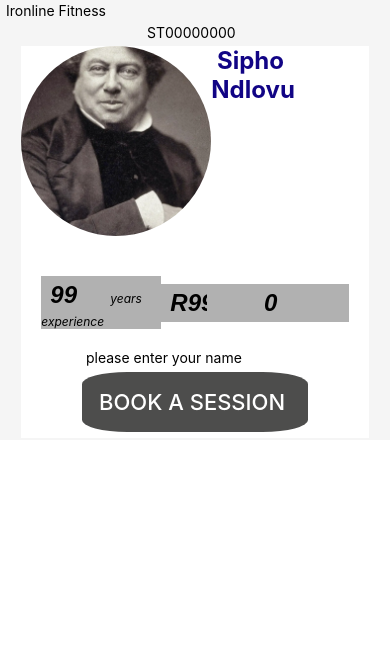
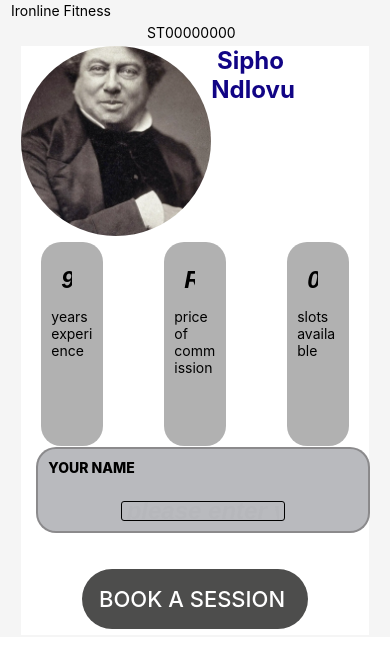
Before and after one commit to Not4PplPrsn/MyNewApp, a React Native app: screen / in a window 390 px wide. Shown: the top 668 px of the page. Built offline with nearby package versions, Linux system fonts and the light colour scheme.

Commit message:
New changes to the styling
Changed the units of the border Radius from percentages to actual pixels. Then added new styling for the name input field. Then made new text tags for the text meant to be underneath the slot, amount and years input fields.  Changed the some text tags into View tags.

```diff
--- a/App.tsx
+++ b/App.tsx
@@ -28,7 +28,7 @@ export default function App() {
 
     <View style = {styles.headerLine}>
 
-        <Text style = {{alignSelf: 'flex-start'}}> Ironline Fitness </Text>
+        <Text style = {{alignSelf: 'flex-start', marginLeft: 5}}> Ironline Fitness </Text>
 
         <Text style = {styles.studentNumberLine}>
           ST
@@ -48,25 +48,28 @@ export default function App() {
 
         <View  style={{ flexDirection: 'row', alignItems: 'center', justifyContent: 'space-between', margin: 20, }}>
 
-        <Text style= {styles.lableStyle}>
+        <View style= {styles.lableStyle}>
           <TextInput style = {styles.agentInformation} value={years} onChangeText={handleYearsChange} keyboardType = 'numeric' placeholder = "99" />
-          years experience
-        </Text>
+          <Text>years experience </Text>
+        </View>
 
-        <Text style= {styles.lableStyle}>
+        <View style= {styles.lableStyle}>
          <TextInput style = {styles.agentInformation} value={amount} onChangeText={(text) => setAmount(text) } keyboardType = 'numeric' placeholder = "R999"/>
+          <Text>price of commission </Text>
 
-        </Text>
+        </View>
 
-        <Text style= {styles.lableStyle}>
+        <View style= {styles.lableStyle}>
          <TextInput style = {styles.agentInformation} value={slots} onChangeText={(text) => setSlots(text) } keyboardType = 'numeric' placeholder = "0" />
-        </Text>
+          <Text>slots available </Text>
+        </View>
 
         </View>
         <View>
-
-        <TextInput placeholder = "please enter your name" value = {slots} onChangeText = {handleNameChange}/>
-
+        <View style =  {styles.nameField}>
+          <Text style  ={{fontWeight: "800", textTransform: "uppercase", alignSelf: "flex-start", padding: 10}}>Your name</Text>
+          <TextInput style={styles.nameFill} placeholder = "please enter your name" value = {slots} onChangeText = {handleNameChange} placeholderTextColor={'#6d6a6a07'}/>
+        </View>
       </View>
 
       <TouchableOpacity>
@@ -131,12 +134,12 @@ const styles = StyleSheet.create({
     fontFamily: "Arial",
     borderWidth:0,
     padding:5,
-    marginRight: 5,
-    marginLeft: 4,
+    margin: 5,
     fontStyle: 'italic',
     color: '#000000',
     width : '50%',
-    height: '25%'
+    height: '25%',
+    borderRadius: 44
   },
   ImageCaption: {
     flexDirection: 'row',
@@ -166,7 +169,7 @@ const styles = StyleSheet.create({
   },
   ButtonDesign: {
     backgroundColor: "rgba(58, 58, 57, 0.9)",
-    borderRadius: "20%",
+    borderRadius: 40,
     height: "auto",
     padding: 7,
     margin: 6,
@@ -176,7 +179,40 @@ const styles = StyleSheet.create({
     flexDirection: "column",
     fontSize: 12,
     fontStyle: 'italic',
-    backgroundColor: "rgba(156, 156, 156, 0.79)"
-  }
+    backgroundColor: "rgba(156, 156, 156, 0.79)",
+    padding: 10,
+    width: "20%",
+    height: "150%",
+    borderRadius: 20,
 
+  },
+    nameField: {
+        flexDirection: "column",
+        margin: 15,
+        height: "66%",
+        width: "96%" ,
+        backgroundColor: "#7b7e8586",
+        alignItems: "center",
+        padding:" 5%",
+        justifyContent: "space-between",
+        borderRadius: 20,
+        borderColor: "#504e4e70",
+        borderWidth: 2
+    },
+  nameFill:{
+    fontSize: 24,
+    fontWeight: "bold",
+    fontFamily: "Arial",
+    borderWidth:0,
+    padding:5,
+    margin: 10,
+    fontStyle: 'italic',
+    color: '#000000',
+    width : '50%',
+    height: '25%',
+    borderWidth: 0.25,
+    borderRadius: 3,
+
+
+  },
 });
```
